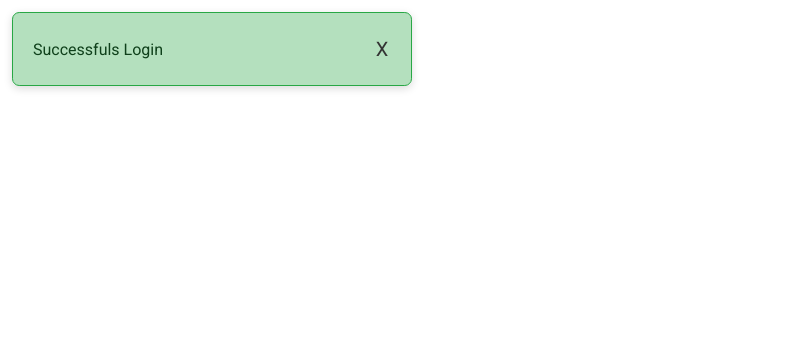
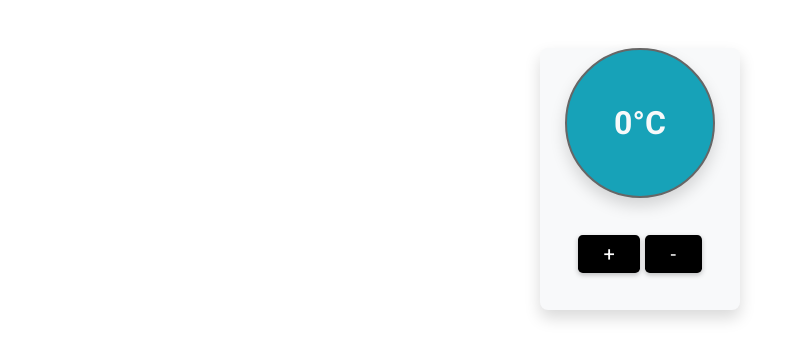
Before and after one commit to ArfinHasib/React-Projects, a React (Create React App) app: page / in a window 1280 px wide. Shown: the top 360 px of the page, without its empty margins (0-796 px from the left). Built offline with nearby package versions, Linux system fonts and the light colour scheme.

Commit message:
06-TempController

```diff
--- a/src/App.js
+++ b/src/App.js
@@ -3,7 +3,8 @@
 // import RandomizeColor from './projects/02-randomize-color/RandomizeColor';
 // import EsignatureApp from './projects/01-e-signature/EsignatureApp';
 // import Testimonials from './projects/04-testimonials-app/Testimonials';
-import AlertApp from './projects/05-Alerts/AlertApp';
+// import AlertApp from './projects/05-Alerts/AlertApp';
+import TempControllerApp from './projects/06-Temp-Controller/TempControllerApp';
 
 function App() {
    return (
@@ -12,7 +13,8 @@
          {/* <RandomizeColor /> */}
          {/* <LikeMyPhoto /> */}
          {/* <Testimonials /> */}
-         <AlertApp />
+         {/* <AlertApp /> */}
+         <TempControllerApp />
       </div>
    );
 }
--- /dev/null
+++ b/src/projects/06-Temp-Controller/TempControllerApp.jsx
@@ -0,0 +1,37 @@
+import React, { useState } from 'react';
+import Button from '../components/Button';
+
+export default function TempControllerApp() {
+   const [temp, setTemp] = useState(0);
+
+   const increasedTemp = () => {
+      setTemp(temp + 1);
+   };
+
+   const decreasedTemp = () => {
+      setTemp(temp - 1);
+   };
+
+   return (
+      <div className='container mt-3 text-center'>
+         <div className='card bg-light m-auto' style={{ width: 200 }}>
+            <h1
+               className={`text-light card border-50 ${
+                  temp > 0 ? 'bg-danger' : 'bg-info'
+               }`}
+               style={{
+                  height: 150,
+                  width: 150,
+                  border: '2px solid #666',
+               }}
+            >
+               {temp}°C
+            </h1>
+            <div className='d-flex my-2'>
+               <Button text='+' btnClass='btn-lg' onClick={increasedTemp} />
+               <Button text='-' btnClass='btn-lg' onClick={decreasedTemp} />
+            </div>
+         </div>
+      </div>
+   );
+}
```
